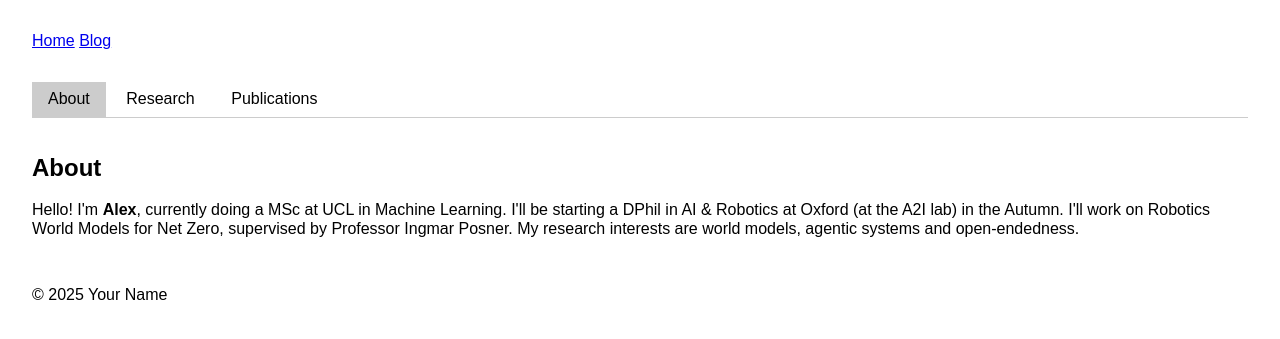
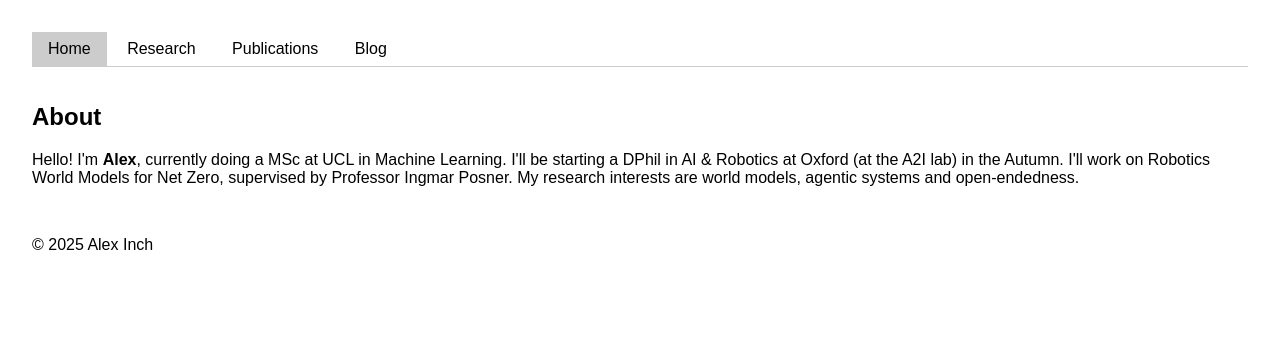
Before and after one commit to foty-hub/foty-hub.github.io, a Jekyll site: the page built from index.md, in a window 1280 px wide. Shown: the top 339 px of the page. Built offline with Jekyll 4.4.1, drawn with Linux system fonts in a browser that asks for light colours.

Commit message:
blog tweak?

```diff
--- a/_config.yaml
+++ b/_config.yaml
@@ -4,8 +4,8 @@ description: "A personal academic website."
 baseurl: ""
 url: "https://foty-hub.github.io"
 author:
-  name: "Your Name"
-  email: "your.email@example.com"
+  name: "Alex Inch"
+  email: ""
 
 collections:
   posts:
--- a/_layouts/default.html
+++ b/_layouts/default.html
@@ -19,10 +19,6 @@
 <body>
   <header>
     <h1><a href="{{ site.baseurl }}/">{{ site.title }}</a></h1>
-    <nav>
-      <a href="{{ site.baseurl }}/">Home</a>
-      <a href="{{ site.baseurl }}/blog">Blog</a>
-    </nav>
   </header>
   <main>
     {{ content }}
--- a/index.md
+++ b/index.md
@@ -4,9 +4,10 @@ title: Home
 ---
 
 <div class="tab">
-  <button class="tablinks" onclick="openTab(event, 'About')">About</button>
+  <button class="tablinks" onclick="openTab(event, 'About')">Home</button>
   <button class="tablinks" onclick="openTab(event, 'Research')">Research</button>
   <button class="tablinks" onclick="openTab(event, 'Publications')">Publications</button>
+  <button class="tablinks" onclick="window.location.href='/blog.md'">Blog</button>
 </div>
 
 <div id="About" class="tabcontent">
```
